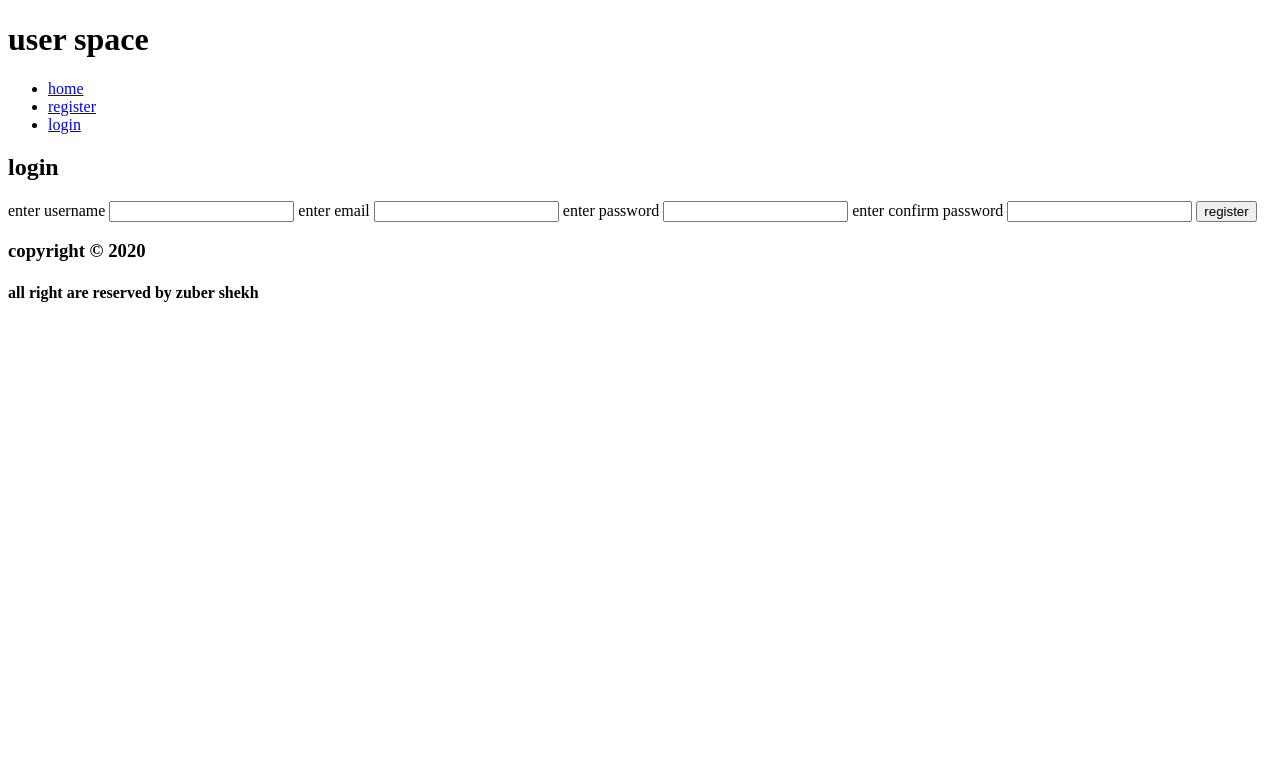
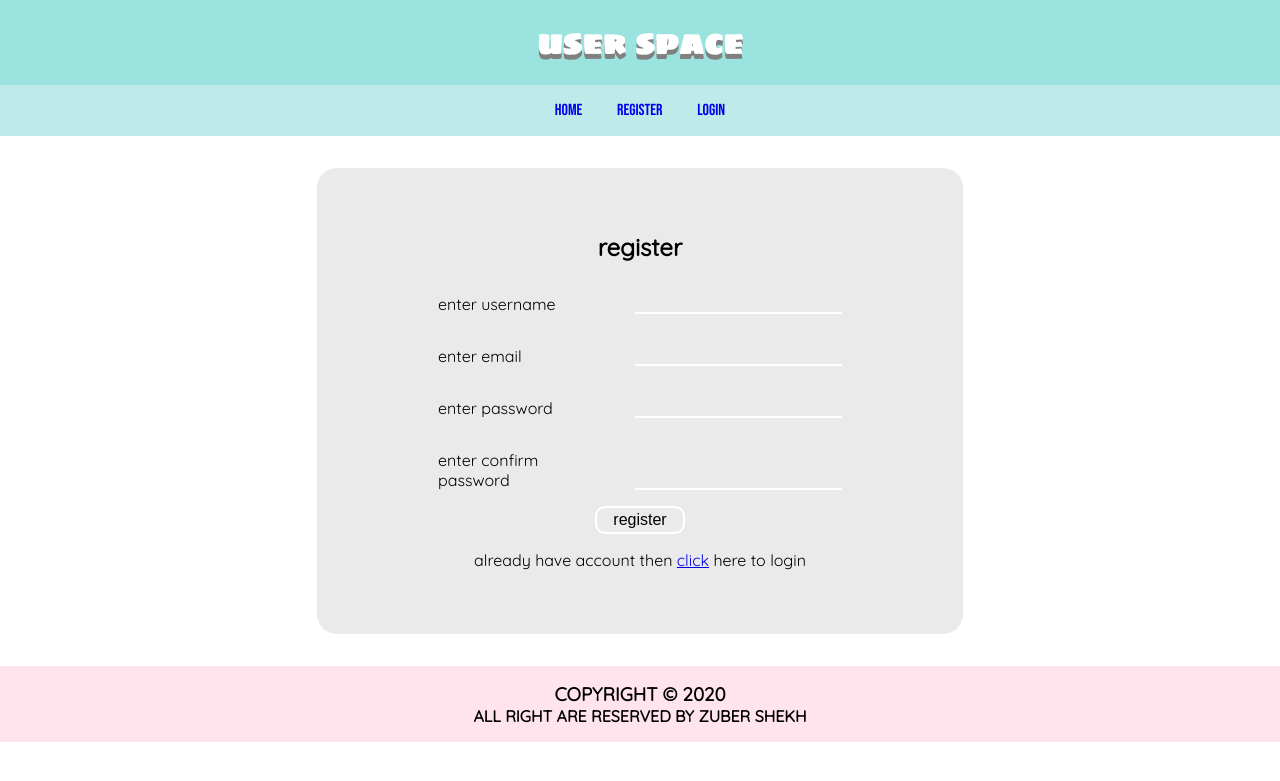
Before and after one commit to zuber-shekh-rapidops/Flask-User-Space-Project, a Flask app: page /register in a window 1280 px wide. Shown: the top 781 px of the page. Run offline with Flask 2, Linux system fonts and the light colour scheme.

Commit message:
Added CSS Styling to Pages

```diff
--- a/userspaceapp/routes.py
+++ b/userspaceapp/routes.py
@@ -2,16 +2,20 @@
 from userspaceapp.forms import LoginForm,RegisterForm
 from userspaceapp.models import User
 from flask import render_template,redirect,url_for,flash
-from flask_login import login_user,logout_user,login_required
+from flask_login import login_user,logout_user,login_required,current_user
 
 #  ******************************** ROUTES ********************************
 #  ******************************** / ********************************
 @app.route('/')
 def index():
+    if current_user.is_authenticated:
+        return redirect(url_for('home'))
     return render_template('index.html')
 #  ******************************** /LOGIN ********************************
 @app.route('/login',methods=['GET','POST'])
 def login():
+    if current_user.is_authenticated:
+        return redirect(url_for('home'))
     form=LoginForm()
 
     if form.validate_on_submit():
@@ -40,7 +44,8 @@
 @app.route('/home')
 @login_required
 def home():
-    return render_template('home.html')
+    users=User.query.all()
+    return render_template('home.html',users=users)
 #  ******************************** /LOGOUT ********************************
 @app.route('/logout')
 @login_required
--- a/userspaceapp/static/css/app.css
+++ b/userspaceapp/static/css/app.css
@@ -2,13 +2,141 @@
 /* ******************************** LINKS ******************************** */
 /*
 
+    color palette   :   https://colorhunt.co/palette/162836
+    fonts           :   https://fonts.google.com/?selection.family=Bebas+Neue|Sigmar+One
 
 
 */
 /* ******************************** RESETTING ******************************** */
+*{
+    padding: 0;
+    margin: 0;
+}
 /* ******************************** VARIABLES ******************************** */
+:root{
+    --header-bg:#9be3de;
+    --header-fonts:'Sigmar One', cursive;
+    --nav-bg:#beebe9;
+    --nav-fonts:'Bebas Neue', cursive;
+    --main-bg:#fffdf9;
+    --main-fonts:'Quicksand', sans-serif;
+    --footer-bg:#ffe3ed;
+}
 /* ******************************** DEFAULT STYLE ******************************** */
+body{
+    color: #ffffff;
+    font-size: 16px;
+}
 /* ******************************** HEADER ******************************** */
+.header{
+    background-color: var(--header-bg);
+    font-family: var(--header-fonts);
+}
+.header h1{
+    text-align: center;
+    padding: 1rem;
+    text-shadow: 0 5px grey;
+}
 /* ******************************** NAVIGATION ******************************** */
+.navigation{
+    background-color: var(--nav-bg);
+    font-family: var(--nav-fonts);
+}
+.navigation ul{
+    list-style-type: none;
+    text-align: center;
+}
+.navigation ul li{
+    display: inline-flex;
+}
+.navigation ul li a{
+    text-decoration: none;
+    padding: 1rem;
+}
+.navigation ul li a:hover{
+    background-color: var(--header-bg);
+}
 /* ******************************** MAIN ******************************** */
+.main{
+    color: #000000;
+    font-family: var(--main-fonts);
+}
+.main h2{
+    text-align: center;
+    padding: 1rem;
+}
+.welcome-message{
+    text-align: center;
+    padding: 1rem;
+}
+
+.forms{
+    display: flex;
+    flex-direction: column;
+    margin: 2rem auto;
+    padding: 3rem;
+    background-color: #eaeaea;
+    max-width: 550px;
+    border-radius: 20px;
+
+}
+.forms > h2{
+    text-align: center;
+}
+.form-group{
+    /* margin: 0 auto; */
+    display: flex;
+    justify-content: center;
+}
+.form-control{
+    margin: 1rem;
+    width: auto;
+}
+.form-label{
+    width: 30%;
+}
+.forms p{
+    padding: 1rem;
+    text-align: center;
+}
+input{
+    background-color: transparent;
+    border:none;
+    border-bottom: 2px solid white;
+    font-size: 1rem;
+}
+input[type=submit]{
+    border: 2px solid white;
+    padding: 0.2rem 1rem;
+    border-radius: 10px;
+}
+input[type=submit]:hover{
+    background-color:#000000;
+    color: #ffffff;
+}
+label{
+    margin: 1rem;
+    font-size: 1rem;
+}
+/* ******************************** USERS INFO ******************************** */
+.users-info{
+    text-align: center;
+    padding: 1rem;
+}
+.users-info  h3{
+}
+.users-info {
+
+}
 /* ******************************** FOOTER ******************************** */
+.footer{
+    background-color: var(--footer-bg);
+    text-align: center;
+    font-family: var(--main-fonts);
+}
+.footer section{
+    color: #000000;
+    text-transform: uppercase;
+    padding: 1rem;
+    font-size: 1rem;
+}
--- a/userspaceapp/templates/base.html
+++ b/userspaceapp/templates/base.html
@@ -4,28 +4,31 @@
     <meta charset="UTF-8">
     <meta name="viewport" content="width=device-width, initial-scale=1.0">
     <meta http-equiv="X-UA-Compatible" content="ie=edge">
+    <link href="https://fonts.googleapis.com/css?family=Bebas+Neue|Quicksand|Sigmar+One&display=swap" rel="stylesheet">
+    <link rel="stylesheet" href="{{url_for('static',filename='css/app.css')}}">
     <title>User Space</title>
 </head>
 <body>
-    <header>
+    <header class="header">
         <h1>user space</h1>
     </header>
-    <nav>
+    <nav class="navigation">
         <ul>
-            <li><a href="{{url_for('index')}}">home</a></li>
             {% if current_user.is_authenticated%}
+                <li><a href="{{url_for('home')}}">home</a></li>
                 <li><a href="{{url_for('logout')}}">logout</a></li>
             {%else%}
+                <li><a href="{{url_for('index')}}">home</a></li>
                 <li><a href="{{url_for('register')}}">register</a></li>
                 <li><a href="{{url_for('login')}}">login</a></li>
             {%endif%}
         </ul>
     </nav>
-    <main>
+    <main class="main">
         {%block main%}
         {%endblock%}
     </main>
-    <footer>
+    <footer class="footer">
         <section>
             <h3>copyright &copy; 2020</h3>
             <h4>all right are reserved by zuber shekh</h4>
--- a/userspaceapp/templates/index.html
+++ b/userspaceapp/templates/index.html
@@ -1,8 +1,8 @@
 {%extends 'base.html'%}
 
 {%block main%}
-<section>
+<section class="welcome-message">
     <h2>welcome to user space</h2>
-    <p>click here to <a href="#">login</a></p>
+    <p>click here to <a href="{{url_for('login')}}">login</a></p>
 </section>
 {%endblock%}
--- a/userspaceapp/templates/register.html
+++ b/userspaceapp/templates/register.html
@@ -2,38 +2,52 @@
 
 {%block main%}
 <section>
-    <h2>login</h2>
-    <form action="" method="POST">
+
+    <form class="forms"action="" method="POST">
+        <h2>register</h2>
         {{form.hidden_tag()}}
-        {{form.username.label}}
-        {{form.username()}}
+        <div class="form-group">
+            {{form.username.label(class='form-label')}}
+            {{form.username(class='form-control')}}
             {% if form.username.errors%}
                 {% for error in form.username.errors%}
                     <p style="color: red;">{{error}}</p>
                 {%endfor%}
             {%endif%}
-        {{form.email.label}}
-        {{form.email()}}
+        </div>
+        <div class="form-group">
+            {{form.email.label(class='form-label')}}
+            {{form.email(class='form-control')}}
             {% if form.email.errors%}
                 {% for error in form.email.errors%}
                     <p style="color: red;">{{error}}</p>
                 {%endfor%}
             {%endif%}
-        {{form.password.label}}
-        {{form.password()}}
+        </div>
+        <div class="form-group">
+            {{form.password.label(class='form-label')}}
+            {{form.password(class='form-control')}}
             {% if form.password.errors%}
                 {% for error in form.password.errors%}
                     <p style="color: red;">{{error}}</p>
                 {%endfor%}
             {%endif%}
-        {{form.confirm_password.label}}
-        {{form.confirm_password()}}
+        </div>
+        <div class="form-group">
+            {{form.confirm_password.label(class='form-label')}}
+            {{form.confirm_password(class='form-control')}}
             {% if form.confirm_password.errors%}
                 {% for error in form.confirm_password.errors%}
                     <p style="color: red;">{{error}}</p>
                 {%endfor%}
             {%endif%}
+        </div>
+        <div class="form-group">
             {{form.register()}}
+        </div>
+        <div>
+            <p>already have account then <a href="{{url_for('login')}}">click</a> here to login</p>
+        </div>
     </form>
 </section>
 {%endblock%}
```
Also changed, not shown: userspaceapp/templates/home.html (+10 -0 lines), userspaceapp/templates/login.html (+18 -8 lines), userspaceapp/userspace.db. Lines whose indentation alone changed are shown as unchanged.
